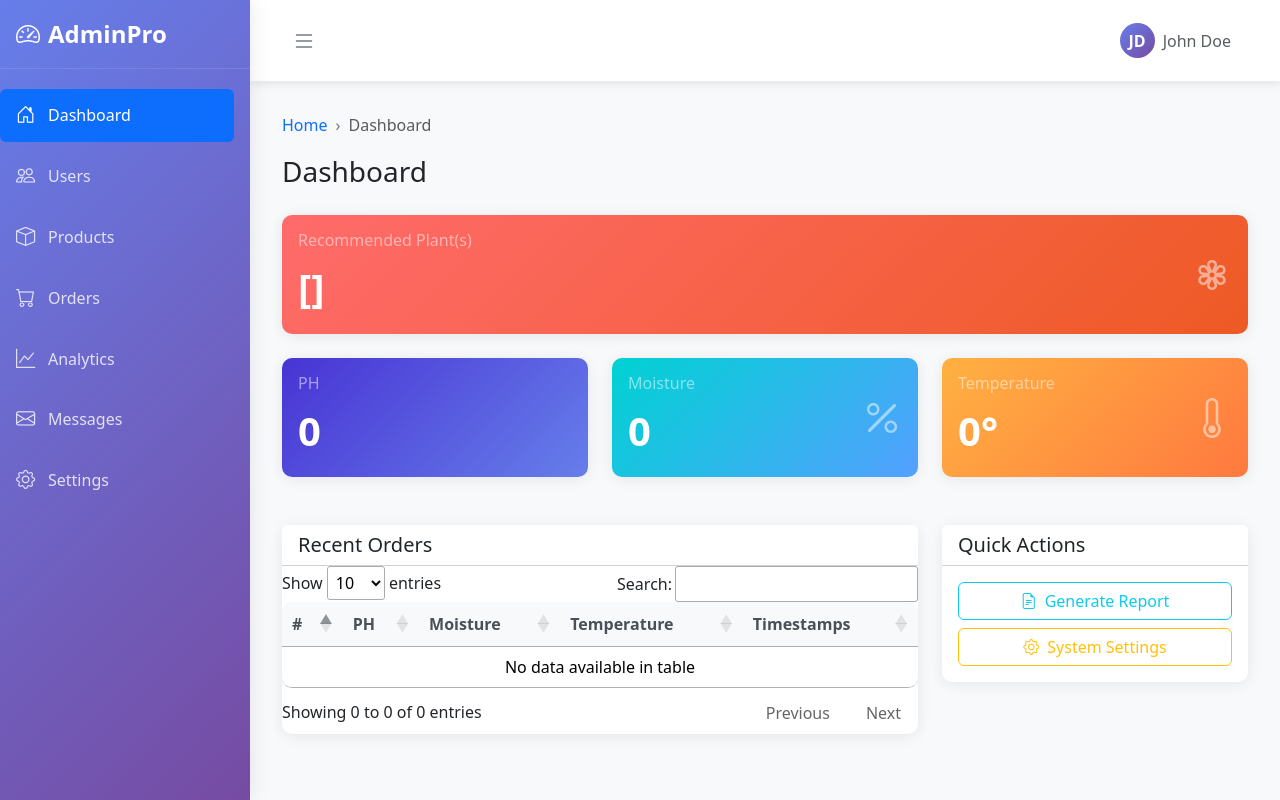
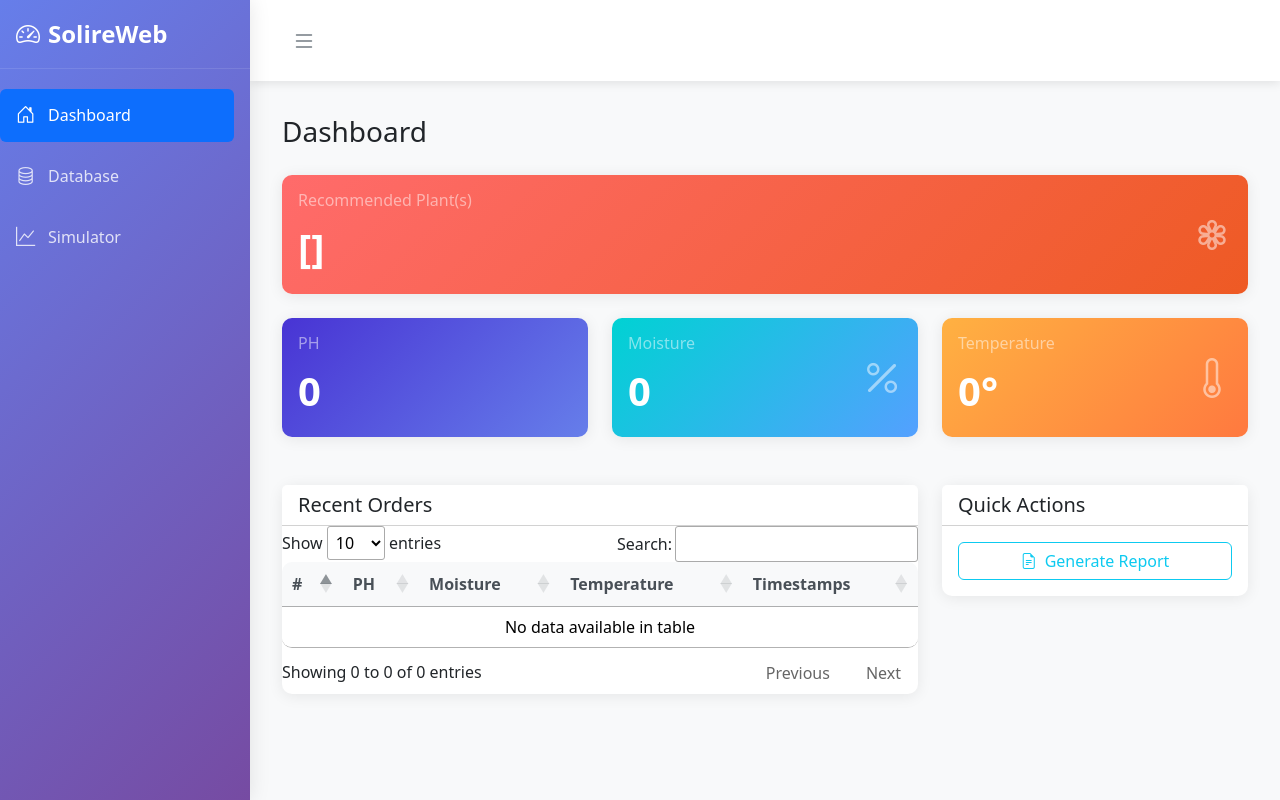
Before and after one commit to PiperBelly08/solire, a Django app: page / in a window 1280 px wide. Run offline with Django 5.2, Linux system fonts and the light colour scheme; data that the repository does not hold is empty; some libraries are stand-ins or nearby versions.

Commit message:
refactor: update display - remove HTMX import - rename web app - update sidenav links - remove breadcrumbs - remove unused "System Settings" button

```diff
--- a/SolireWeb/solire_app/templates/solire_app/index.html
+++ b/SolireWeb/solire_app/templates/solire_app/index.html
@@ -13,7 +13,7 @@
     <link rel="stylesheet" href="https://cdnjs.cloudflare.com/ajax/libs/normalize/8.0.1/normalize.css">
 
     {#  HTMX  #}
-    <script src="https://unpkg.com/htmx.org@2.0.4" integrity="sha384-HGfztofotfshcF7+8n44JQL2oJmowVChPTg48S+jvZoztPfvwD79OC/LTtG6dMp+" crossorigin="anonymous"></script>
+<!--    <script src="https://unpkg.com/htmx.org@2.0.4" integrity="sha384-HGfztofotfshcF7+8n44JQL2oJmowVChPTg48S+jvZoztPfvwD79OC/LTtG6dMp+" crossorigin="anonymous"></script>-->
 
     {#  Bootstrap  #}
     <link href="https://cdn.jsdelivr.net/npm/bootstrap@5.3.6/dist/css/bootstrap.min.css" rel="stylesheet" integrity="sha384-4Q6Gf2aSP4eDXB8Miphtr37CMZZQ5oXLH2yaXMJ2w8e2ZtHTl7GptT4jmndRuHDT" crossorigin="anonymous">
@@ -45,49 +45,25 @@
     <nav class="sidebar" id="sidebar">
         <div class="sidebar-header">
             <i class="bi bi-speedometer2 text-white fs-4"></i>
-            <h4>AdminPro</h4>
+            <h4>SolireWeb</h4>
         </div>
         <ul class="sidebar-nav nav nav-pills flex-column">
             <li class="nav-item">
-                <a class="nav-link active" href="#dashboard">
+                <a class="nav-link active" href="">
                     <i class="bi bi-house-door"></i>
                     <span>Dashboard</span>
                 </a>
             </li>
             <li class="nav-item">
-                <a class="nav-link" href="#users">
-                    <i class="bi bi-people"></i>
-                    <span>Users</span>
+                <a class="nav-link" href="#database">
+                    <i class="bi bi-database"></i>
+                    <span>Database</span>
                 </a>
             </li>
             <li class="nav-item">
-                <a class="nav-link" href="#products">
-                    <i class="bi bi-box"></i>
-                    <span>Products</span>
-                </a>
-            </li>
-            <li class="nav-item">
-                <a class="nav-link" href="#orders">
-                    <i class="bi bi-cart"></i>
-                    <span>Orders</span>
-                </a>
-            </li>
-            <li class="nav-item">
-                <a class="nav-link" href="#analytics">
+                <a class="nav-link" href="#simulator">
                     <i class="bi bi-graph-up"></i>
-                    <span>Analytics</span>
-                </a>
-            </li>
-            <li class="nav-item">
-                <a class="nav-link" href="#messages">
-                    <i class="bi bi-envelope"></i>
-                    <span>Messages</span>
-                </a>
-            </li>
-            <li class="nav-item">
-                <a class="nav-link" href="#settings">
-                    <i class="bi bi-gear"></i>
-                    <span>Settings</span>
+                    <span>Simulator</span>
                 </a>
             </li>
         </ul>
@@ -131,7 +107,7 @@
                     </div>
 
                     <!-- Profile -->
-                    <div class="dropdown profile-dropdown">
+                    <div class="dropdown profile-dropdown invisible">
                         <button class="btn btn-link text-decoration-none d-flex align-items-center gap-2" data-bs-toggle="dropdown">
                             <div class="user-avatar">JD</div>
                             <span class="d-none d-md-inline text-muted">John Doe</span>
@@ -150,14 +126,6 @@
 
         <!-- Page Content -->
         <div class="content-wrapper">
-            <!-- Breadcrumb -->
-            <nav aria-label="breadcrumb">
-                <ol class="breadcrumb">
-                    <li class="breadcrumb-item"><a href="#" class="text-decoration-none">Home</a></li>
-                    <li class="breadcrumb-item active">Dashboard</li>
-                </ol>
-            </nav>
-
             <!-- Page Title -->
             <div class="d-flex justify-content-between align-items-center mb-4">
                 <h1 class="h3 mb-0">Dashboard</h1>
@@ -266,9 +234,6 @@
                             <div class="d-grid gap-2">
                                 <button class="btn btn-outline-info">
                                     <i class="bi bi-file-earmark-text me-2"></i>Generate Report
-                                </button>
-                                <button class="btn btn-outline-warning">
-                                    <i class="bi bi-gear me-2"></i>System Settings
                                 </button>
                             </div>
                         </div>
```
